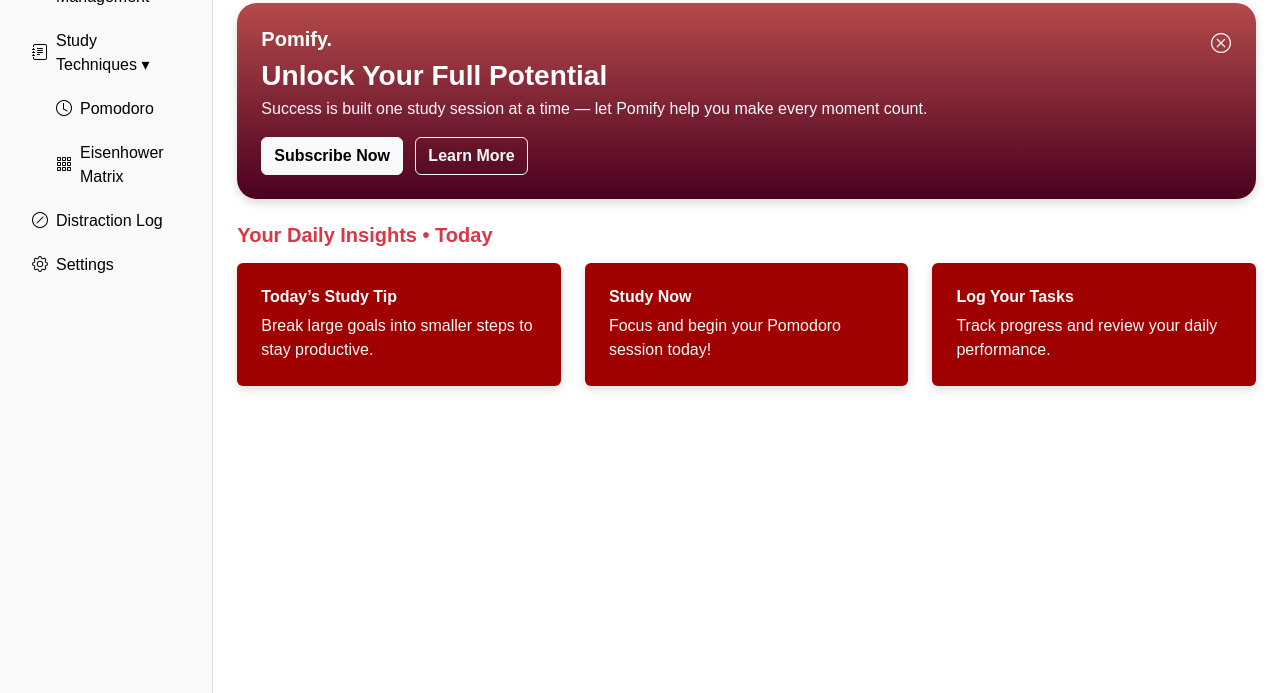
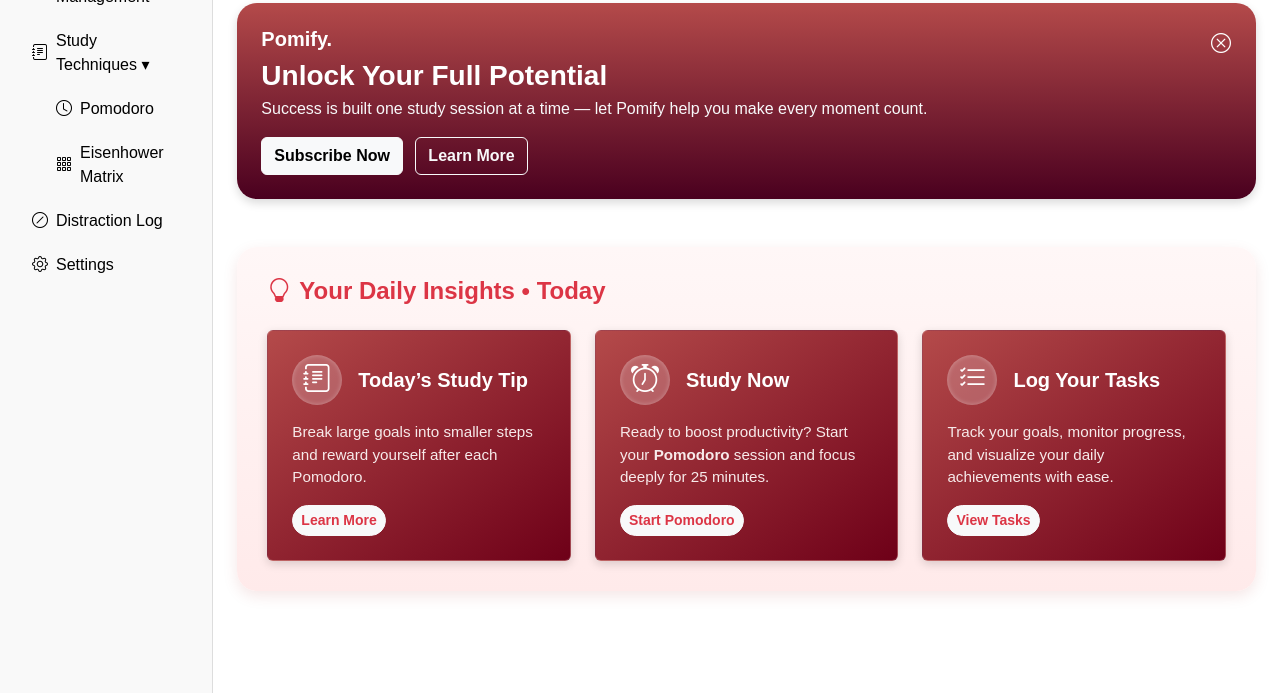
Before and after one commit to EarlJamil/Pomify-New, a plain HTML site: page index.html in a window 1280 px wide. Shown: the part 168-861 px from the top of the page. Drawn offline with nearby package versions, Linux system fonts and the light colour scheme.

Commit message:
Update index.html

```diff
--- a/index.html
+++ b/index.html
@@ -159,6 +159,56 @@
         transform: translateY(-5px);
       }
 
+      a {
+        color: white;
+        text-decoration: none;
+      }
+      .daily-insights {
+  background: linear-gradient(180deg, #fff7f7 0%, #ffeaea 100%);
+  border-radius: 20px;
+  padding: 30px;
+  box-shadow: 0 5px 15px rgba(160, 0, 0, 0.1);
+}
+
+.insight-card.enhanced {
+  background: linear-gradient(145deg, #b44a4a, #6e0018);
+  border: 1px solid rgba(255, 255, 255, 0.15);
+  position: relative;
+  transition: transform 0.3s ease, box-shadow 0.3s ease;
+}
+
+.insight-card.enhanced:hover {
+  transform: translateY(-8px);
+  box-shadow: 0 8px 20px rgba(160, 0, 0, 0.3);
+}
+
+.icon-circle {
+  width: 50px;
+  height: 50px;
+  border-radius: 50%;
+  background: rgba(255, 255, 255, 0.2);
+  display: flex;
+  align-items: center;
+  justify-content: center;
+  box-shadow: inset 0 0 5px rgba(255, 255, 255, 0.3);
+}
+
+.insight-card.enhanced p {
+  font-size: 0.95rem;
+  color: #f7eaea;
+}
+
+.insight-card.enhanced button,
+.insight-card.enhanced a {
+  border-radius: 25px;
+  transition: all 0.2s ease-in-out;
+}
+
+.insight-card.enhanced button:hover,
+.insight-card.enhanced a:hover {
+  transform: scale(1.05);
+}
+
 
     </style>
   </head>
@@ -194,7 +244,7 @@
         <!-- Sidebar (Desktop) -->
         <div class="col-3 col-md-2 sidebar d-none d-md-block">
           <h4 class="px-3 mb-4 text-danger fw-bold">
-            <a href="#"><img src="IMAGES/Logo.png" width="30"> Pomify.</a>
+            <img src="IMAGES/Logo.png" width="30"> Pomify.
           </h4>
           <nav class="nav flex-column">
             <a class="nav-link d-flex align-items-center active" href="#"><i class="bi bi-speedometer2 me-2"></i> Dashboard</a>
@@ -261,27 +311,62 @@
             </div>
 
             <!-- Daily Insights Section -->
-            <h5 class="fw-bold text-danger mb-3">Your Daily Insights • Today</h5>
+            <section class="daily-insights my-5">
+              <h4 class="fw-bold text-danger mb-4">
+                <i class="bi bi-lightbulb me-2"></i>Your Daily Insights • Today
+              </h4>
+
               <div class="row g-4">
-              <div class="col-md-4">
-                <div class="insight-card p-4 rounded">
-                  <h6 class="fw-bold text-white">Today’s Study Tip</h6>
-                  <p class="text-light mb-0">Break large goals into smaller steps to stay productive.</p>
+                <!-- Study Tip -->
+                <div class="col-lg-4 col-md-6">
+                  <div class="insight-card enhanced p-4 rounded text-white h-100">
+                    <div class="d-flex align-items-center mb-3">
+                      <div class="icon-circle me-3">
+                        <i class="bi bi-journal-text fs-3"></i>
+                      </div>
+                      <h5 class="fw-bold mb-0">Today’s Study Tip</h5>
+                    </div>
+                    <p class="mb-3">
+                       Break large goals into smaller steps and reward yourself after each Pomodoro.
+                    </p>
+                    <button class="btn btn-light text-danger fw-semibold btn-sm mt-auto">Learn More</button>
                   </div>
                 </div>
-              <div class="col-md-4">
-                <div class="insight-card p-4 rounded">
-                  <h6 class="fw-bold text-white">Study Now</h6>
-                  <p class="text-light mb-0">Focus and begin your Pomodoro session today!</p>
+
+                <!-- Study Now -->
+                <div class="col-lg-4 col-md-6">
+                  <div class="insight-card enhanced p-4 rounded text-white h-100">
+                    <div class="d-flex align-items-center mb-3">
+                      <div class="icon-circle me-3">
+                        <i class="bi bi-alarm fs-3"></i>
+                      </div>
+                      <h5 class="fw-bold mb-0">Study Now</h5>
+                    </div>
+                    <p class="mb-3">
+                      Ready to boost productivity? Start your <strong>Pomodoro</strong> session and focus deeply for 25 minutes.
+                    </p>
+                    <a href="Pomodoro.html" class="btn btn-light text-danger fw-semibold btn-sm mt-auto">Start Pomodoro</a>
                   </div>
                 </div>
-              <div class="col-md-4">
-                <div class="insight-card p-4 rounded">
-                  <h6 class="fw-bold text-white">Log Your Tasks</h6>
-                  <p class="text-light mb-0">Track progress and review your daily performance.</p>
+
+                <!-- Log Your Tasks -->
+                <div class="col-lg-4 col-md-6">
+                  <div class="insight-card enhanced p-4 rounded text-white h-100">
+                    <div class="d-flex align-items-center mb-3">
+                      <div class="icon-circle me-3">
+                        <i class="bi bi-list-check fs-3"></i>
+                      </div>
+                      <h5 class="fw-bold mb-0">Log Your Tasks</h5>
+                    </div>
+                    <p class="mb-3">
+                      Track your goals, monitor progress, and visualize your daily achievements with ease.
+                    </p>
+                    <a href="#" class="btn btn-light text-danger fw-semibold btn-sm mt-auto">View Tasks</a>
                   </div>
                 </div>
               </div>
+            </section>
+
           </div>
 
             </div>
```
Lines whose indentation alone changed are shown as unchanged.
